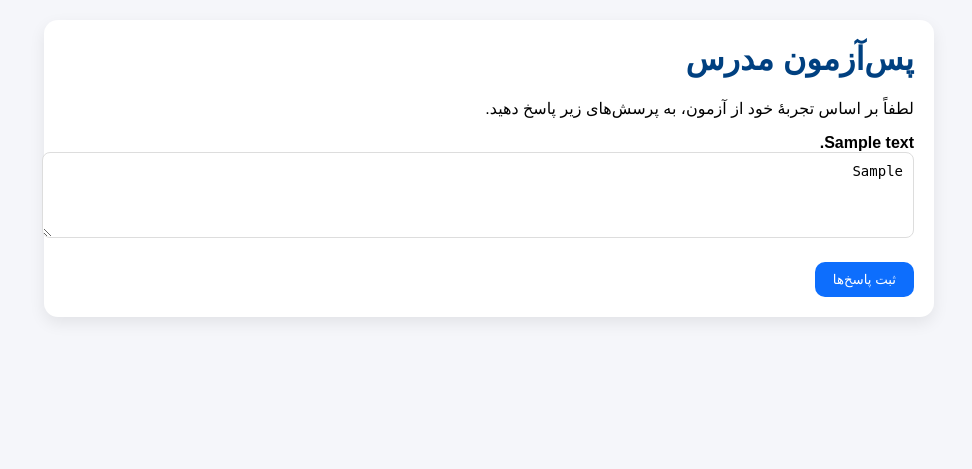
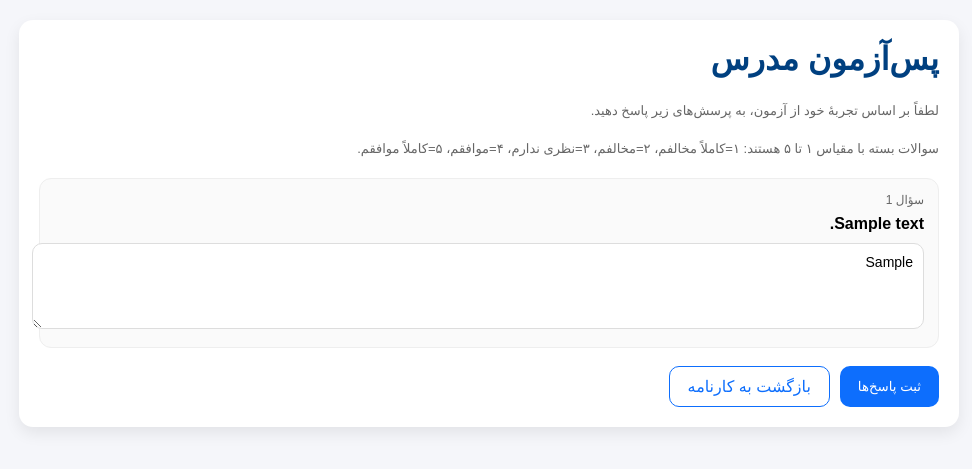
Before and after one commit to mojtabaalmasi/adaptive_test, a Flask app: template templates/post_test_teacher.html in a window 1280 px wide. Shown: the top 469 px of the page, without its empty margins (151-1123 px from the left). Run offline with Flask 3, Linux system fonts and the light colour scheme; the template is opened without the code that fills it: most values are stand-ins (such as "Sample title", 1, 10 or a date in 2020); parts of the project's set-up code (start-up, migrations or seed data) failed here and were passed over; some web fonts are replaced.

Commit message:
Fix likert scale for teacher post-test

```diff
--- a/templates/post_test_teacher.html
+++ b/templates/post_test_teacher.html
@@ -2,36 +2,82 @@
 <html lang="fa" dir="rtl">
 <head>
   <meta charset="UTF-8">
+  <meta name="viewport" content="width=device-width, initial-scale=1" />
   <title>پس‌آزمون مدرس</title>
   <link href="https://cdn.jsdelivr.net/gh/rastikerdar/vazirmatn-font@latest/dist/font-face.css" rel="stylesheet">
   <style>
     body { font-family: Vazirmatn, sans-serif; background:#f5f6fa; margin:0; padding:20px; }
-    .card { background:white; max-width:850px; margin:auto; padding:20px; border-radius:14px; box-shadow:0 6px 16px rgba(0,0,0,.08); }
+    .card { background:white; max-width:900px; margin:auto; padding:20px; border-radius:14px; box-shadow:0 6px 16px rgba(0,0,0,.08); }
     h1 { margin-top:0; color:#004080; }
-    textarea { width:100%; border:1px solid #ddd; border-radius:8px; padding:10px; font-size:14px; }
-    .error { color:#d00; font-size:13px; }
+    .hint { color:#666; font-size:13px; line-height:1.9; margin-top:6px; }
+    .qbox { margin: 16px 0; padding: 14px; border: 1px solid #eee; border-radius: 12px; background: #fafafa; }
+    .qmeta { color:#666; font-size:12px; margin-bottom:8px; }
+    textarea { width:100%; border:1px solid #ddd; border-radius:10px; padding:10px; font-size:14px; font-family: inherit; }
+    .error { color:#d00; font-size:13px; margin-top:6px; }
     .btn { background:#0d6efd; color:white; border-radius:10px; padding:10px 18px; text-decoration:none; border:0; cursor:pointer; }
+    .likert { display:flex; gap:10px; flex-wrap:wrap; margin-top:10px; }
+    .likert label { display:flex; gap:6px; align-items:center; background:#fff; border:1px solid #e2e6ef; border-radius:10px; padding:8px 10px; cursor:pointer; }
+    .req { color:#d00; font-size:12px; margin-inline-start:6px; }
+    .actions { margin-top: 18px; display:flex; gap:10px; flex-wrap:wrap; }
+    .btn-outline { background:#fff; color:#0d6efd; border:1px solid #0d6efd; }
   </style>
 </head>
 
 <body>
   <div class="card">
     <h1>پس‌آزمون مدرس</h1>
-    <p>لطفاً بر اساس تجربهٔ خود از آزمون، به پرسش‌های زیر پاسخ دهید.</p>
+    <p class="hint">لطفاً بر اساس تجربهٔ خود از آزمون، به پرسش‌های زیر پاسخ دهید.</p>
+    <p class="hint">
+      سوالات بسته با مقیاس ۱ تا ۵ هستند:
+      ۱=کاملاً مخالفم، ۲=مخالفم، ۳=نظری ندارم، ۴=موافقم، ۵=کاملاً موافقم.
+    </p>
 
     <form method="post">
 
       {% for q in questions %}
-      <div style="margin-bottom:20px;">
+      {% set field_name = 'q_' ~ q.id %}
+      {% set qtype = (q.question_type or 'open')|lower %}
+      {% set is_req = (q.is_required == 1) %}
+      {% set prev = values.get(field_name, '') %}
+      <div class="qbox">
+        <div class="qmeta">
+          سؤال {{ loop.index }}
+          {% if is_req %}<span class="req">* الزامی</span>{% endif %}
+        </div>
+
         <label><strong>{{ q.text }}</strong></label>
+
         {% if errors.get(q.id) %}
           <div class="error">{{ errors[q.id] }}</div>
         {% endif %}
-        <textarea name="q_{{ q.id }}" rows="4">{{ values.get('q_' ~ q.id, '') }}</textarea>
+
+        {% if qtype == 'likert' %}
+          <div class="likert">
+            {% for v in [1,2,3,4,5] %}
+              <label>
+                <input
+                  type="radio"
+                  name="{{ field_name }}"
+                  value="{{ v }}"
+                  {% if prev|string == v|string %}checked{% endif %}
+                  {% if is_req %}required{% endif %}
+                >
+                {{ v }}
+              </label>
+            {% endfor %}
+          </div>
+        {% else %}
+          <div style="margin-top:10px;">
+            <textarea name="{{ field_name }}" rows="4" {% if is_req %}required{% endif %}>{{ prev }}</textarea>
+          </div>
+        {% endif %}
       </div>
       {% endfor %}
 
-      <button class="btn" type="submit">ثبت پاسخ‌ها</button>
+      <div class="actions">
+        <button class="btn" type="submit">ثبت پاسخ‌ها</button>
+        <a class="btn btn-outline" href="{{ url_for('result') }}">بازگشت به کارنامه</a>
+      </div>
     </form>
   </div>
 </body>
```
